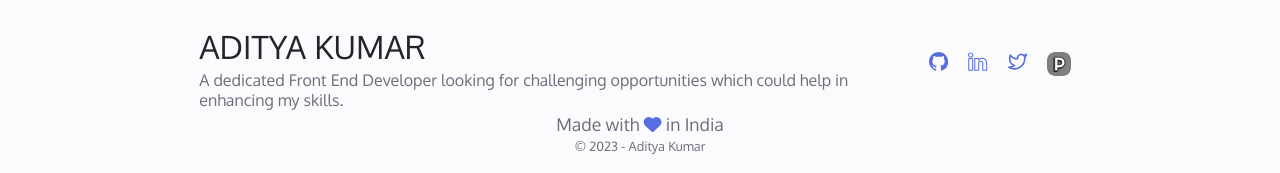
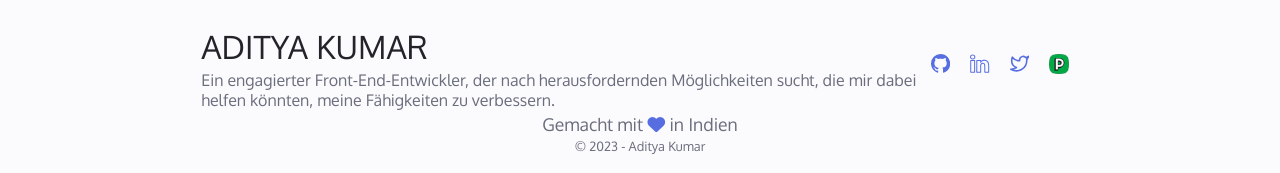
Before and after one commit to adityaK87/My-Portfolio, a React (Create React App) app: page / in a window 1280 px wide. Shown: the part 624-797 px from the top of the page. Built offline with nearby package versions, Linux system fonts and the light colour scheme.

Commit message:
update peerlist img & implement different languages to HomeFooter component

```diff
--- a/src/components/HomeFooter/HomeFooter.js
+++ b/src/components/HomeFooter/HomeFooter.js
@@ -4,16 +4,18 @@ import { VscGithubInverted } from "react-icons/vsc";
 import { SlSocialLinkedin } from "react-icons/sl";
 import { FiTwitter } from "react-icons/fi";
 import Peerlist from "../../assets/peerlist.png";
+import { useTranslation } from "react-i18next";
 
 const HomeFooter = () => {
+	console.log(useTranslation);
+	const { t } = useTranslation();
 	return (
 		<div className='home-footer'>
 			<div className='container'>
 				<div className='left-footer'>
 					<h1 className='my-name'>ADITYA KUMAR</h1>
 					<p className='my-details'>
-						A dedicated Front End Developer looking for challenging
-						opportunities which could help in enhancing my skills.
+						{t("HomeFooterContent.HomeFooterText")}
 					</p>
 				</div>
 
@@ -57,7 +59,11 @@ const HomeFooter = () => {
 									target='_blank'
 									rel='noreferrer'>
 									<span className='peerlist social_btns'>
-										<img src={Peerlist} alt='PeerList' />
+										<img
+											src={Peerlist}
+											alt='PeerList'
+											width='20'
+										/>
 									</span>
 								</a>
 							</li>
@@ -68,7 +74,9 @@ const HomeFooter = () => {
 
 			<div className='large-4 columns'>
 				<p className='madewithlove'>
-					Made with <i className='fa fa-heart'></i> in India
+					{t("HomeFooterContent.Made with")}{" "}
+					<i className='fa fa-heart'></i>{" "}
+					{t("HomeFooterContent.in India")}
 				</p>
 			</div>
 			<p className='copyright'>
--- a/src/locales/de/translation.json
+++ b/src/locales/de/translation.json
@@ -22,6 +22,11 @@
         "RESUME": "RESÜMEE",
         "CONNECT WITH ME": "VERBINDE SICH MIT MIR"
     },
+    "HomeFooterContent": {
+        "HomeFooterText": "Ein engagierter Front-End-Entwickler, der nach herausfordernden Möglichkeiten sucht, die mir dabei helfen könnten, meine Fähigkeiten zu verbessern.",
+        "Made with": "Gemacht mit",
+        "in India": "in Indien"
+    },
     "AboutPageContent": {
         "AboutPageHeading": "Über mich!",
         "AboutPageSubHeading": "Student | Begeisterter Front-End-Entwickler, der es liebt, tief in das WIE und WARUM einzutauchen.!",
--- a/src/locales/en/translation.json
+++ b/src/locales/en/translation.json
@@ -22,6 +22,11 @@
         "RESUME": "RESUME",
         "CONNECT WITH ME": "CONNECT WITH ME"
     },
+    "HomeFooterContent": {
+        "HomeFooterText": "A dedicated Front End Developer looking for challenging opportunities which could help in enhancing my skills.",
+        "Made with": "Made with",
+        "in India": "in India"
+    },
     "AboutPageContent": {
         "AboutPageHeading": "About Me!",
         "AboutPageSubHeading": "Student | Enthusiastic Front End Developer who loves going into the depth of HOWs and WHYs.!",
--- a/src/locales/es/translation.json
+++ b/src/locales/es/translation.json
@@ -22,6 +22,11 @@
         "RESUME": "CURRÍCULUM",
         "CONNECT WITH ME": "CONECTATE CONMIGO"
     },
+    "HomeFooterContent": {
+        "HomeFooterText": "Un desarrollador front-end dedicado que busca oportunidades desafiantes que podrían ayudarme a mejorar mis habilidades.",
+        "Made with": "Hecho con",
+        "in India": "En India"
+    },
     "AboutPageContent": {
         "AboutPageHeading": "Acerca de mí !",
         "AboutPageSubHeading": "Estudiante | ¡Desarrollador front-end entusiasta al que le encanta profundizar en los CÓMO y POR QUÉ!",
```
Also changed, not shown: src/assets/peerlist.png.
